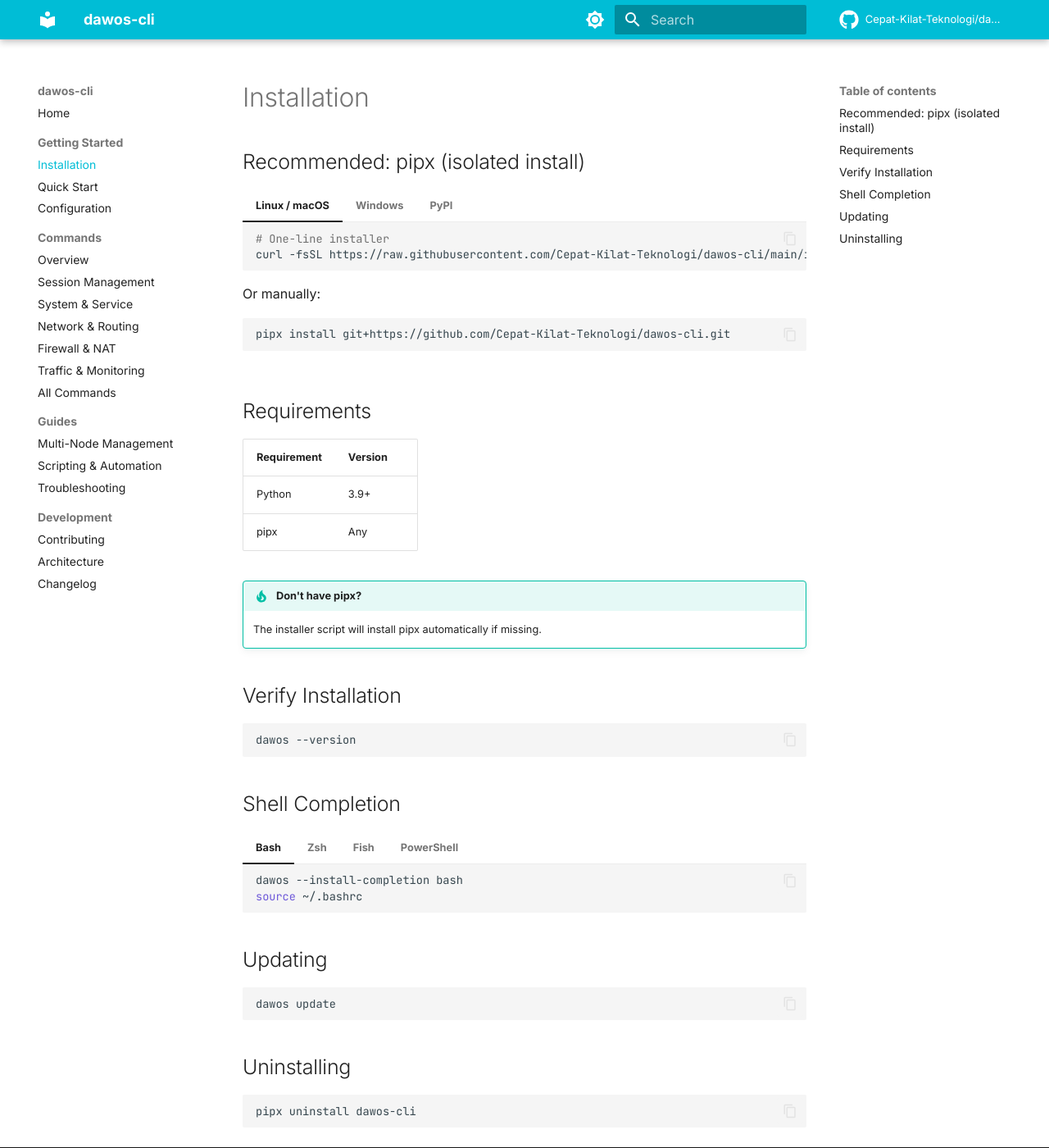
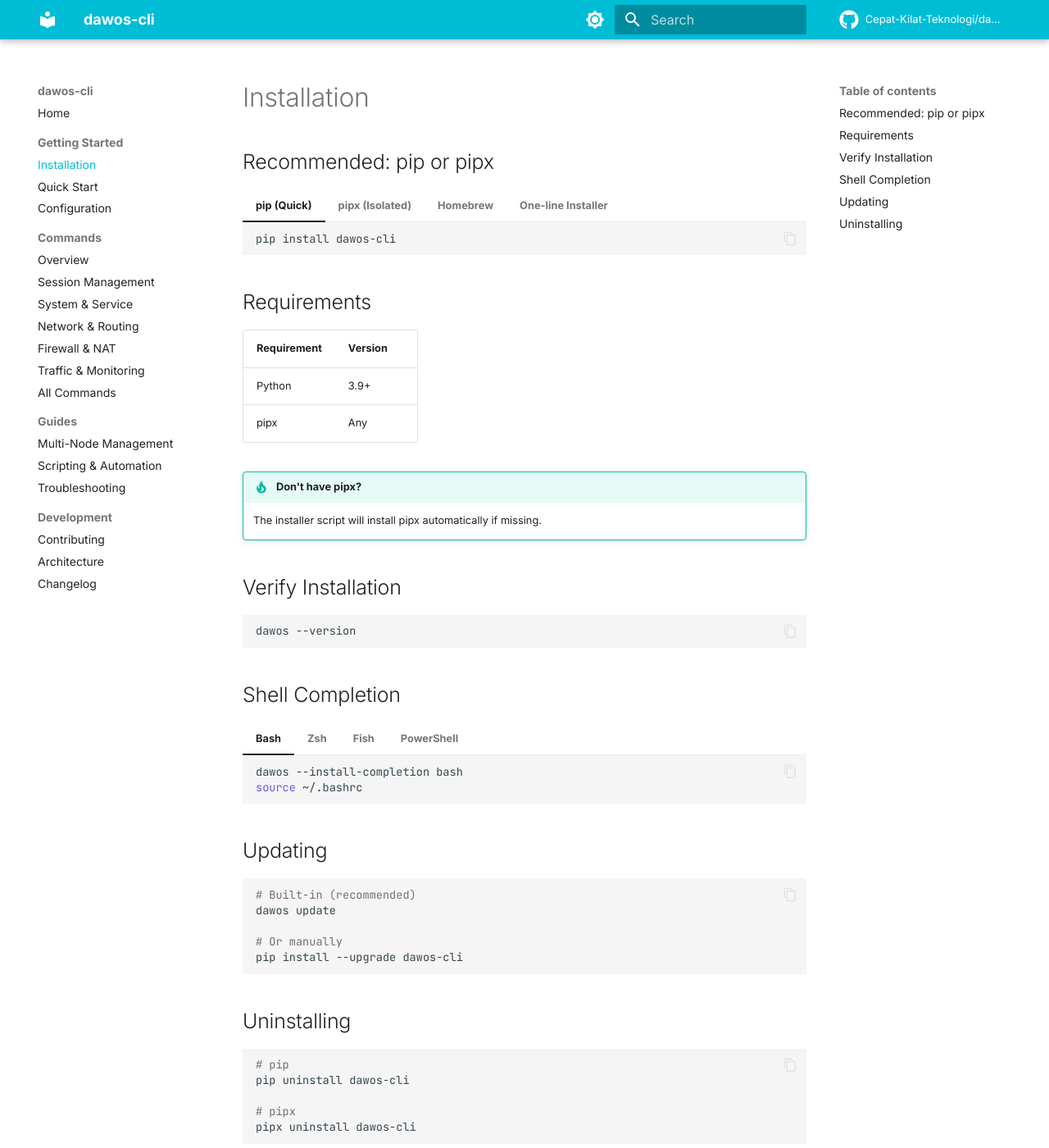
Before and after one commit to Cepat-Kilat-Teknologi/dawos-cli, an MkDocs documentation site: the page built from docs/getting-started/installation.md, in a window 1280 px wide and 1400 px high. Shown: the whole window at 82% size. Built offline with MkDocs 1.6.1 and Material for MkDocs 9.7.7, drawn with Linux system fonts in a browser that asks for light colours; comment, search, counter and statistics services are not loaded.

Commit message:
docs: update all documentation with PyPI install as primary method
- README: add PyPI badge, pip install as recommended method, update test count to 425
- Installation: reorder tabs with pip/pipx/Homebrew as primary options
- Quickstart: add install step
- Index: add install snippet and link to installation page
- Troubleshooting: update reinstall command to use pip
- Contributing: update test count
- Changelog: update test count

````diff
--- a/docs/getting-started/installation.md
+++ b/docs/getting-started/installation.md
@@ -1,36 +1,35 @@
 # Installation
 
-## Recommended: pipx (isolated install)
+## Recommended: pip or pipx
 
-=== "Linux / macOS"
+=== "pip (Quick)"
 
     ```bash
-    # One-line installer
+    pip install dawos-cli
+    ```
+
+=== "pipx (Isolated)"
+
+    ```bash
+    pipx install dawos-cli
+    ```
+
+=== "Homebrew"
+
+    ```bash
+    brew install Cepat-Kilat-Teknologi/tap/dawos-cli
+    ```
+
+=== "One-line Installer"
+
+    **Linux / macOS:**
+    ```bash
     curl -fsSL https://raw.githubusercontent.com/Cepat-Kilat-Teknologi/dawos-cli/main/installer.sh | bash
     ```
 
-    Or manually:
-    ```bash
-    pipx install git+https://github.com/Cepat-Kilat-Teknologi/dawos-cli.git
-    ```
-
-=== "Windows"
-
+    **Windows (PowerShell):**
     ```powershell
     irm https://raw.githubusercontent.com/Cepat-Kilat-Teknologi/dawos-cli/main/installer.ps1 | iex
-    ```
-
-    Or manually:
-    ```powershell
-    pipx install git+https://github.com/Cepat-Kilat-Teknologi/dawos-cli.git
-    ```
-
-=== "PyPI"
-
-    ```bash
-    pipx install dawos-cli
-    # or
-    pip install dawos-cli
     ```
 
 ## Requirements
@@ -80,11 +79,19 @@
 ## Updating
 
 ```bash
+# Built-in (recommended)
 dawos update
+
+# Or manually
+pip install --upgrade dawos-cli
 ```
 
 ## Uninstalling
 
 ```bash
+# pip
+pip uninstall dawos-cli
+
+# pipx
 pipx uninstall dawos-cli
 ```
--- a/docs/guides/troubleshooting.md
+++ b/docs/guides/troubleshooting.md
@@ -71,7 +71,7 @@
 export PATH="$HOME/.local/bin:$PATH"
 
 # Or reinstall
-pipx install --force git+https://github.com/Cepat-Kilat-Teknologi/dawos-cli.git
+pip install dawos-cli
 ```
 
 ### Update Check Slow
````
Also changed, not shown: CHANGELOG.md (+1 -1 lines), README.md (+25 -8 lines), docs/development/contributing.md (+1 -1 lines), docs/getting-started/quickstart.md (+10 -4 lines), docs/index.md (+8 -0 lines).
